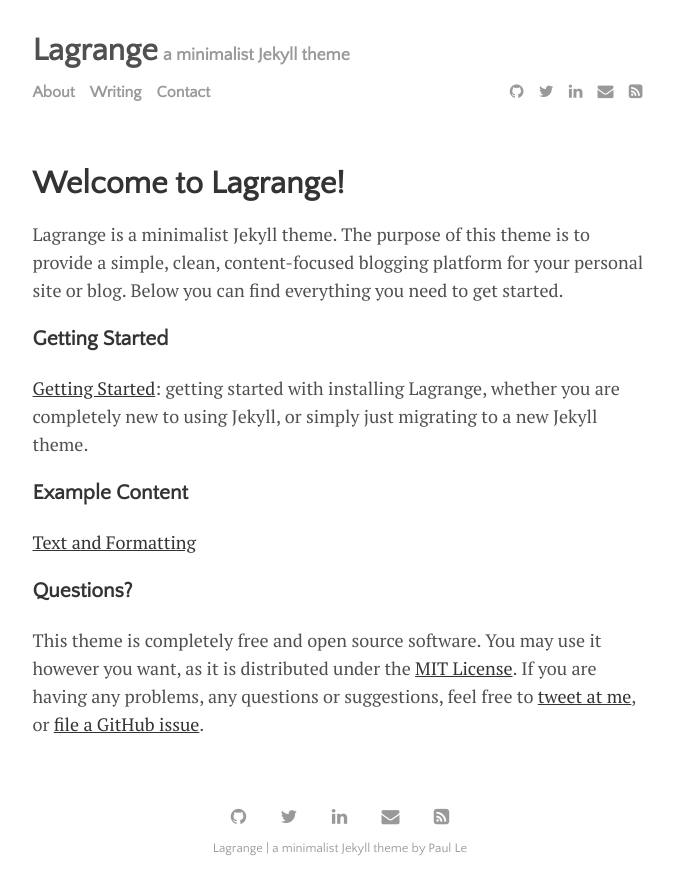
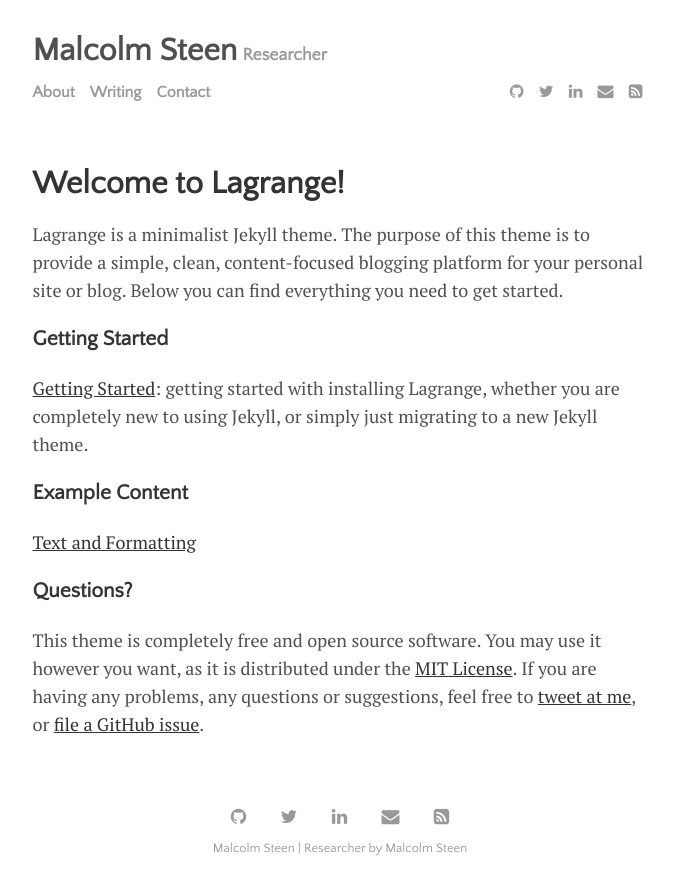
Before and after one commit to steenmalcolm/malcolmsteen, a Jekyll site: the page built from menu/about.md, in a window 1280 px wide. Shown: the top 895 px of the page, without its empty margins (300-974 px from the left). Built offline with Jekyll 4.4.1, drawn with Linux system fonts in a browser that asks for light colours.

Commit message:
Layout modifications

```diff
--- a/_config.yml
+++ b/_config.yml
@@ -20,9 +20,9 @@ permalink:           /:title
 plugins:             [jekyll-paginate, jekyll-sitemap, jekyll-feed, jekyll-seo-tag]
 
 # Customise atom feed settings (this is where Jekyll-Feed gets configuration information)
-title:		           'Lagrange'
-description:	       'a minimalist Jekyll theme'
-author:              'Paul Le'
+title:		           'Malcolm Steen'
+description:	       'Researcher'
+author:              'Malcolm Steen'
 
 # RSS 2.0 can be used instead of Atom by uncommenting following two lines
 #feed:
```
